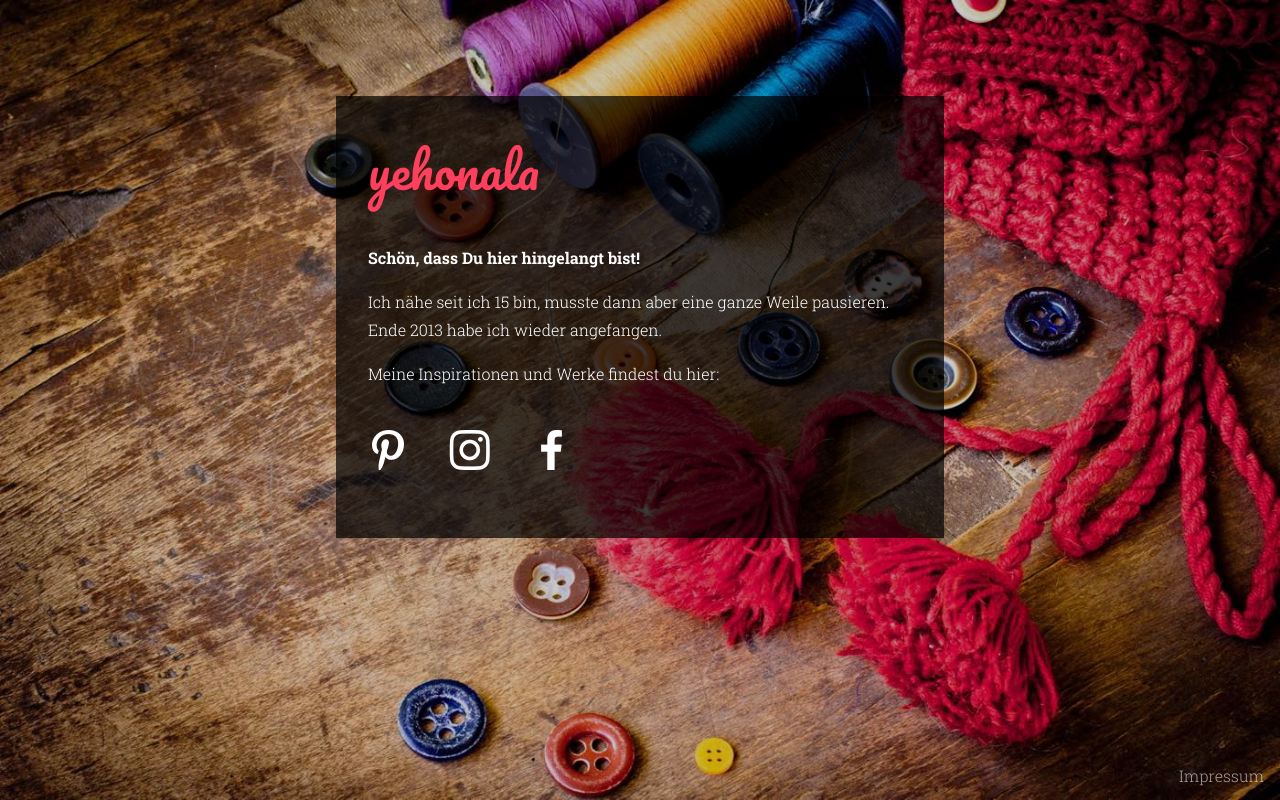
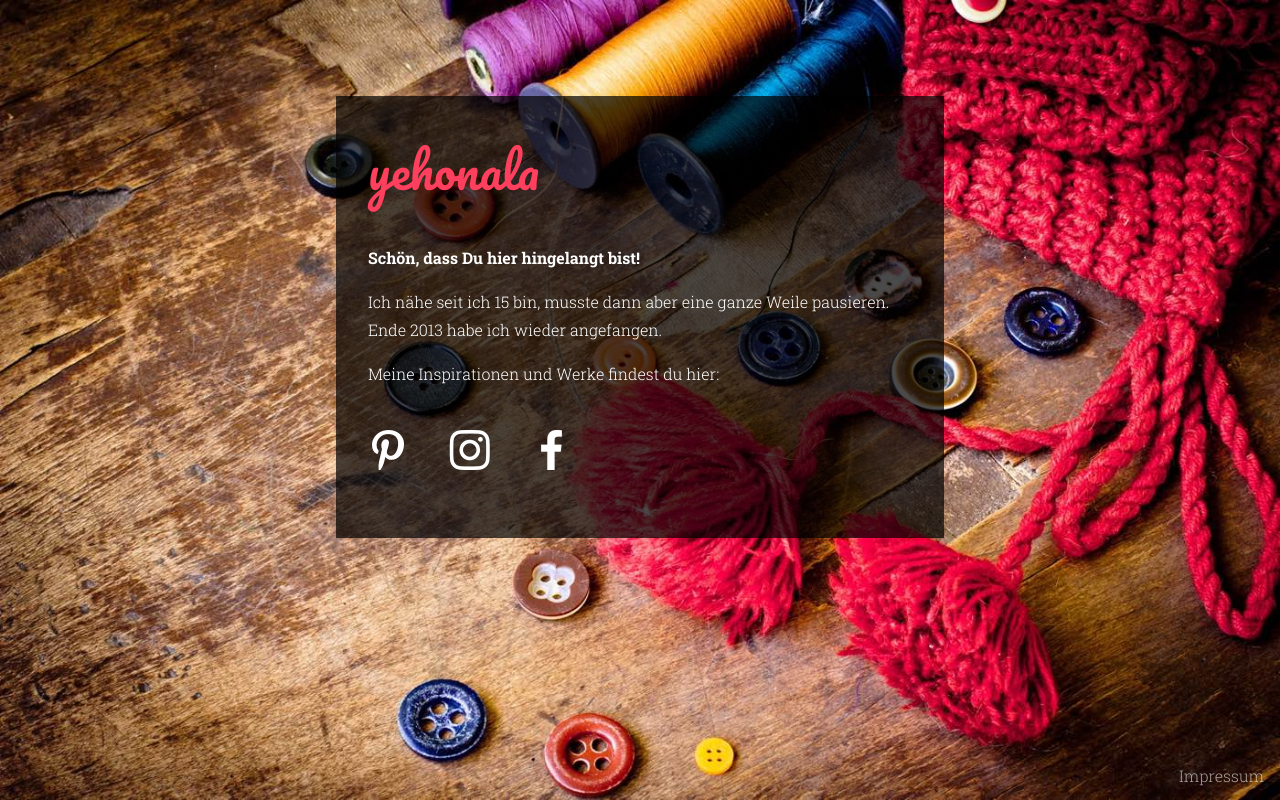
Before and after one commit to jehonala/annekremer.de, a website: page docs/sewing/index.html in a window 1280 px wide. Drawn offline with nearby package versions, Linux system fonts and the light colour scheme.

Commit message:
background image still not showing up?

```diff
--- a/src/sass/_layout.scss
+++ b/src/sass/_layout.scss
@@ -15,17 +15,17 @@ body {
   height: 100%;
   width: 100%;
 
-  &:after {
-    content: '';
-    display: block;
-    position: fixed;
-    top: 0;
-    left: 0;
-    width: 100%;
-    height: 100%;
-    background-color: rgba(0, 0, 0, .2);
-    z-index:-1;
-  }
+  // &:after {
+  //   content: '';
+  //   display: block;
+  //   position: fixed;
+  //   top: 0;
+  //   left: 0;
+  //   width: 100%;
+  //   height: 100%;
+  //   background-color: rgba(0, 0, 0, .2);
+  //   z-index:-1;
+  // }
 }
 
 .container {
```
Also changed, not shown: docs/assets/css/style.css.
